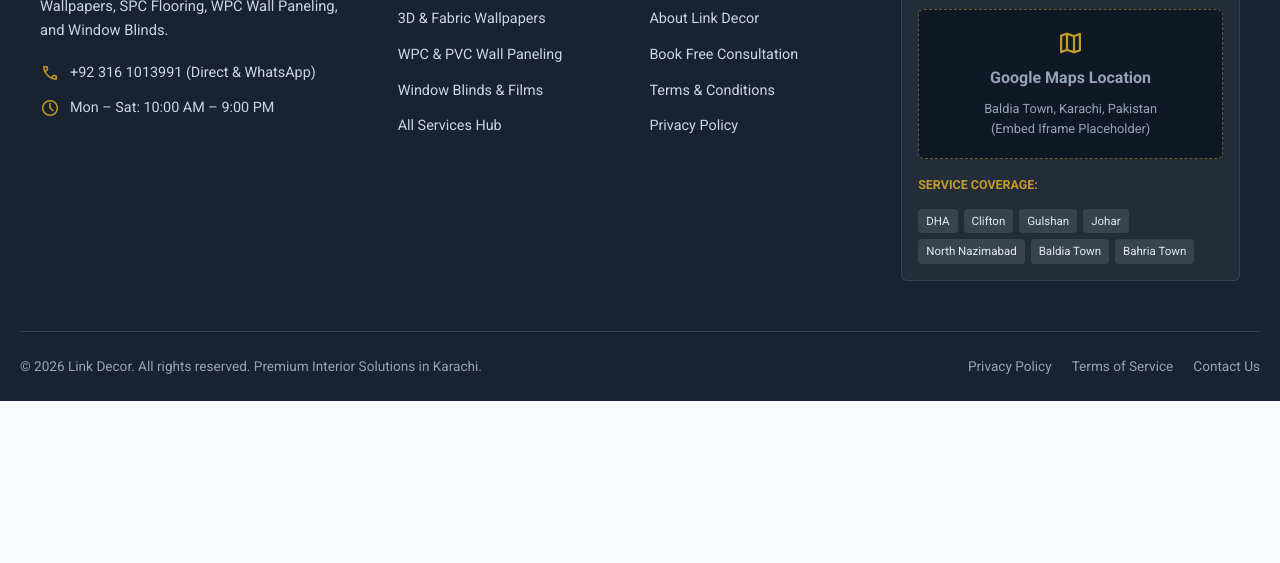
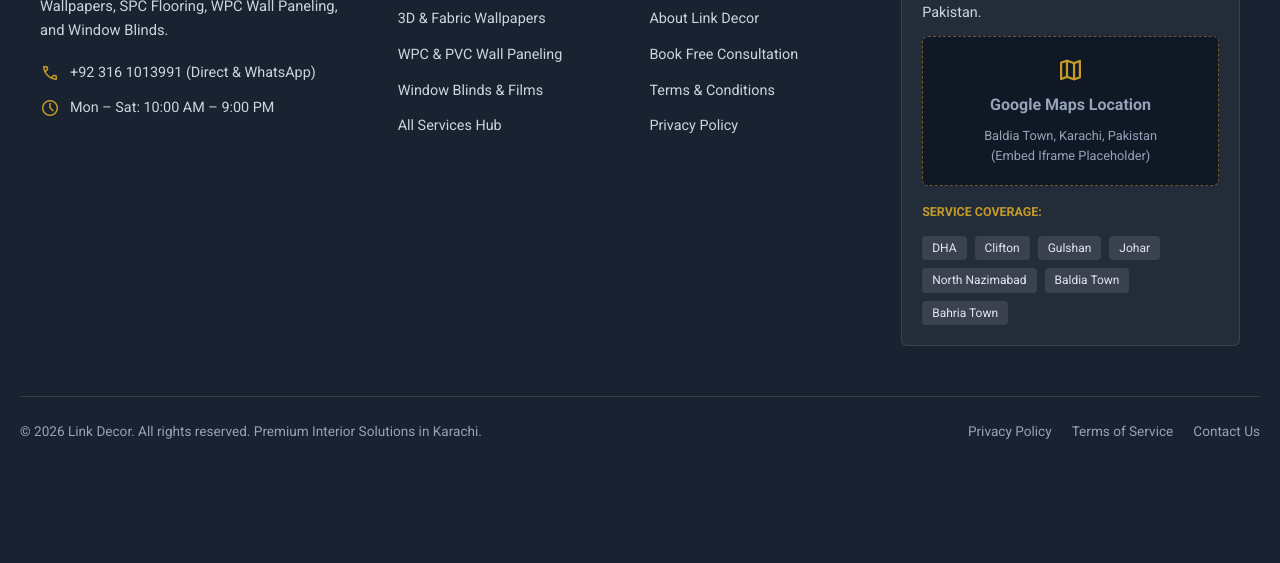
Before and after one commit to M-AmmarHamza/link-decor-interior-designing, a website built with Vite: page index.html in a window 1280 px wide. Shown: the part 6446-7009 px from the top of the page. Before the commit the page ends 6847 px from the top, so only its background shows below. Built offline with nearby package versions, Linux system fonts and the light colour scheme.

Commit message:
fix(ui): improve mobile footer alignment, tag wrapping, and whatsapp button clearance

```diff
--- a/index.html
+++ b/index.html
@@ -640,7 +640,7 @@
   </section>
 
   <!-- Footer Section with "Visit Our Shop" (Dummy text & Map Placeholder) -->
-  <footer class="site-footer">
+  <footer class="site-footer pb-24">
     <div class="container footer-top">
       <!-- Col 1: Brand & Contact -->
       <div class="footer-col footer-brand">
@@ -692,7 +692,7 @@
 
       <!-- Col 4: "Visit Our Shop" (Physical address in Baldia Town & Map placeholder) -->
       <div class="footer-col">
-        <div class="shop-visit-section">
+        <div class="shop-visit-section px-5">
           <h3>Visit Our Shop</h3>
           <p style="font-size:0.9rem; color:#cbd5e1; margin-top:8px;">
             Shop # 12, Main Hub River Road, Near Chandni Chowk, Baldia Town, Karachi, Sindh, Pakistan.
@@ -707,7 +707,7 @@
 
           <div style="margin-top:12px;">
             <span style="font-size:0.78rem; text-transform:uppercase; color:var(--accent); font-weight:700;">Service Coverage:</span>
-            <div class="service-areas-tags">
+            <div class="service-areas-tags flex flex-wrap gap-2">
               <span class="area-tag">DHA</span>
               <span class="area-tag">Clifton</span>
               <span class="area-tag">Gulshan</span>
--- a/styles.css
+++ b/styles.css
@@ -1062,11 +1062,43 @@ h4 { font-size: 1.2rem; }
   display: block;
 }
 
+/* Layout & Spacing Utilities */
+.pb-24 {
+  padding-bottom: 6rem !important;
+}
+
+.px-5 {
+  padding-left: 1.25rem !important;
+  padding-right: 1.25rem !important;
+}
+
+.px-4 {
+  padding-left: 1rem !important;
+  padding-right: 1rem !important;
+}
+
+.flex {
+  display: flex !important;
+}
+
+.flex-wrap {
+  flex-wrap: wrap !important;
+}
+
+.gap-2 {
+  gap: 0.5rem !important;
+}
+
+.gap-3 {
+  gap: 0.75rem !important;
+}
+
 /* Footer Section */
 .site-footer {
   background-color: var(--primary);
   color: #f1f5f9;
   padding-top: 70px;
+  padding-bottom: 6rem; /* Substantial bottom padding (pb-24 / 6rem) to clear floating WhatsApp button */
   border-top: 4px solid var(--accent);
 }
 
@@ -1132,8 +1164,11 @@ h4 { font-size: 1.2rem; }
 .shop-visit-section {
   background: rgba(255, 255, 255, 0.05);
   border-radius: var(--radius-sm);
-  padding: 16px;
+  padding: 20px 20px; /* px-5 / 20px horizontal padding to give tags and text breathing room from screen edges */
   border: 1px solid rgba(255, 255, 255, 0.1);
+  box-sizing: border-box;
+  width: 100%;
+  max-width: 100%;
 }
 
 .map-placeholder-box {
@@ -1165,16 +1200,22 @@ h4 { font-size: 1.2rem; }
 .service-areas-tags {
   display: flex;
   flex-wrap: wrap;
-  gap: 6px;
+  gap: 8px; /* gap-2 for clean multi-line wrapping */
   margin-top: 12px;
+  width: 100%;
+  box-sizing: border-box;
 }
 
 .area-tag {
+  display: inline-flex;
+  align-items: center;
   background: rgba(255, 255, 255, 0.1);
   color: #e2e8f0;
-  padding: 3px 8px;
+  padding: 5px 10px;
   border-radius: 4px;
-  font-size: 0.72rem;
+  font-size: 0.75rem;
+  line-height: 1.2;
+  white-space: nowrap;
 }
 
 .footer-bottom {
@@ -1305,6 +1346,19 @@ h4 { font-size: 1.2rem; }
   .header-actions .btn-whatsapp {
     display: none;
   }
+    .site-footer {
+    padding-bottom: 6.5rem; /* Extra bottom clearance on mobile so floating WhatsApp never overlaps */
+  }
+  .footer-col {
+    width: 100%;
+    box-sizing: border-box;
+  }
+  .shop-visit-section {
+    padding: 20px 18px; /* Generous px-4 / px-5 on mobile to avoid touching edges */
+  }
+  .service-areas-tags {
+    gap: 8px;
+  }
   .footer-top {
     grid-template-columns: 1fr;
   }
```
Also changed, not shown: about.html (+3 -3 lines), contact.html (+3 -3 lines), privacy-policy.html (+2 -2 lines), services.html (+3 -3 lines), services/ceilings.html (+3 -3 lines), services/flooring.html (+3 -3 lines), services/wall-paneling.html (+3 -3 lines), services/wallpapers.html (+3 -3 lines), services/window-blinds.html (+3 -3 lines), terms.html (+2 -2 lines).
